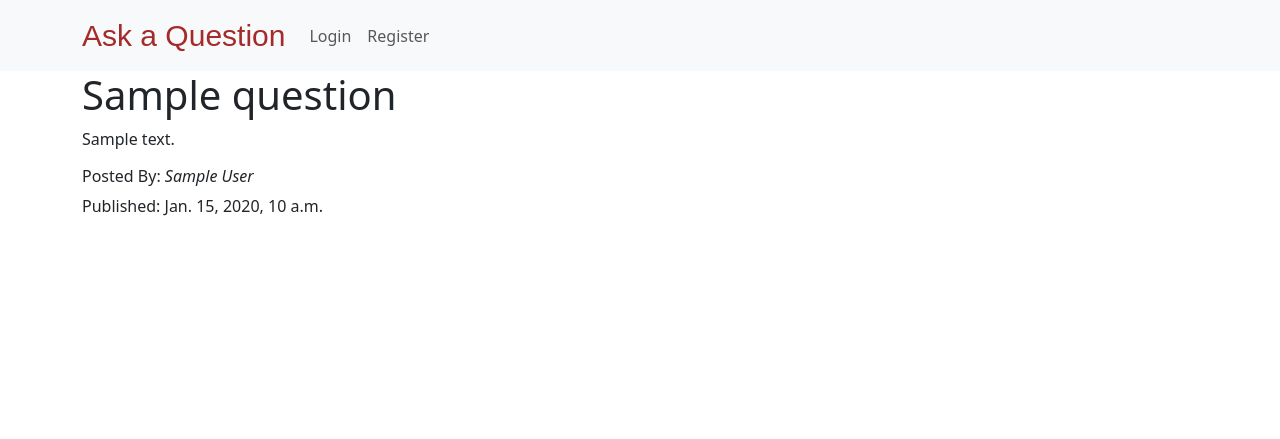
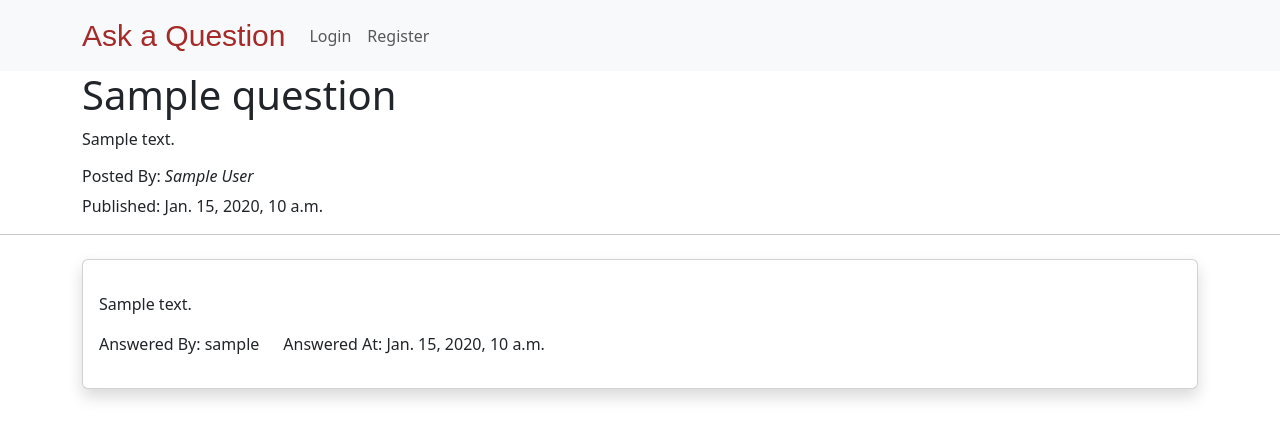
Before and after one commit to oluwabunmifife/MockStack-overflow, a Django app: template templates/QDetails.html in a window 1280 px wide. Shown: the top 439 px of the page. Run offline with Django 3.2, Linux system fonts and the light colour scheme; the template is opened without the code that fills it: most values are stand-ins (such as "Sample title", 1, 10 or a date in 2020).

Commit message:
Listing answers on question_details view

```diff
--- a/questions/views.py
+++ b/questions/views.py
@@ -1,5 +1,5 @@
 from django.shortcuts import render, get_object_or_404, redirect
-from .models import Question
+from .models import Question, Answer
 from .forms import UserRegistrationForm, QuestionRegisterForm
 
 # Create your views here.
@@ -9,7 +9,8 @@ def question_list(request):
 
 def question_details(request, slug):
     question = get_object_or_404(Question, slug=slug)
-    return render(request, 'QDetails.html', {'question': question})
+    answer_list = Answer.objects.filter(question=question)
+    return render(request, 'QDetails.html', {'question': question, 'answer_list': answer_list})
 
 def register(request):
     if request.method == "POST":
--- a/templates/QDetails.html
+++ b/templates/QDetails.html
@@ -11,4 +11,24 @@
         <p>Published: {{ question.created_at  }}</p>
     </div>
 
+    <hr>
+
+    <div class="container">
+        {% for answers in answer_list %}
+            <div class="card mt-4 py-3 shadow">
+                <div class="card-body">
+                    <p class="card-text">{{answers.description}}</p>
+                    <div class="row">
+                        <div class="col col-md-auto">
+                            Answered By: {{ answers.author.username }}
+                        </div>
+                        <div class="col col-md-auto">
+                            Answered At: {{ answers.created_at}}
+                        </div>
+                    </div>
+                </div>
+            </div>
+        {% endfor %}
+    </div>
+
 {% endblock  %}
```
Also changed, not shown: db.sqlite3.
